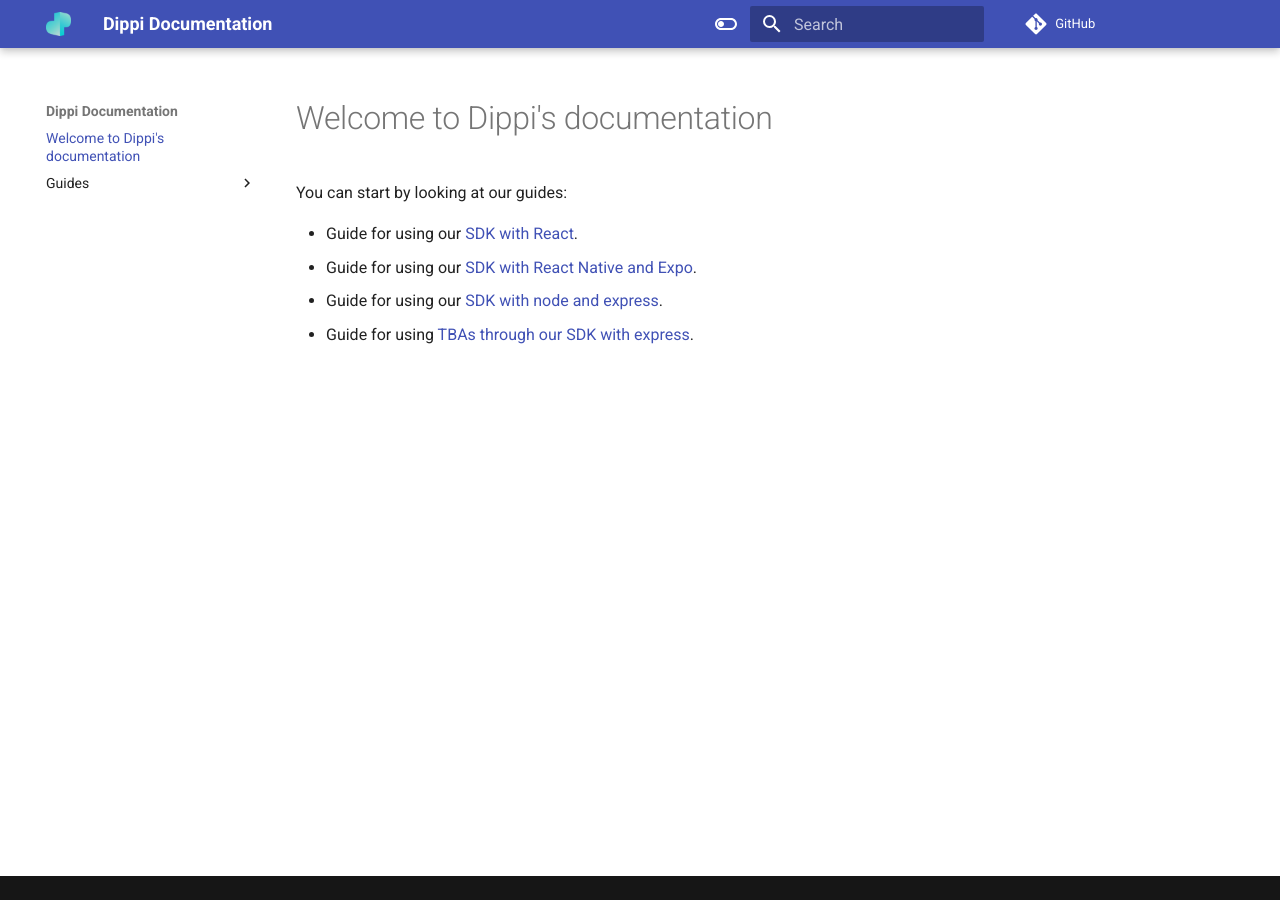
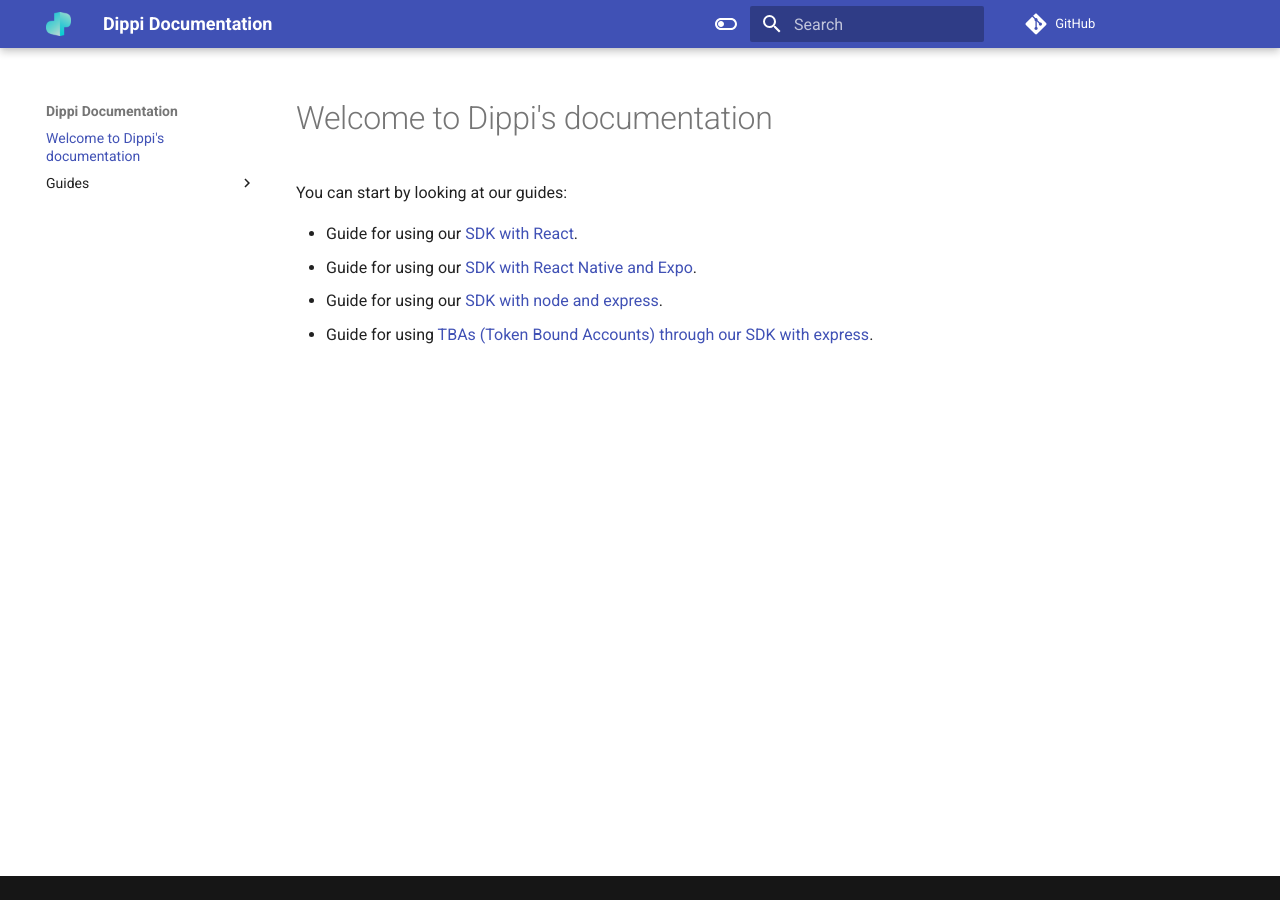
Before and after one commit to slabsxyz/legacy-docs, an MkDocs documentation site: the page built from docs/index.md, in a window 1280 px wide. Built offline with MkDocs 1.6.1 and Material for MkDocs 9.7.7, drawn with Linux system fonts in a browser that asks for light colours.

```diff
--- a/docs/index.md
+++ b/docs/index.md
@@ -5,4 +5,4 @@ You can start by looking at our guides:
 - Guide for using our [SDK with React](guides/sdk_react).
 - Guide for using our [SDK with React Native and Expo](guides/sdk_reactNative_expo).
 - Guide for using our [SDK with node and express](guides/sdk_node_express).
-- Guide for using [TBAs through our SDK with express](guides/sdk_tba_express).
+- Guide for using [TBAs (Token Bound Accounts) through our SDK with express](guides/sdk_tba_express).
```
